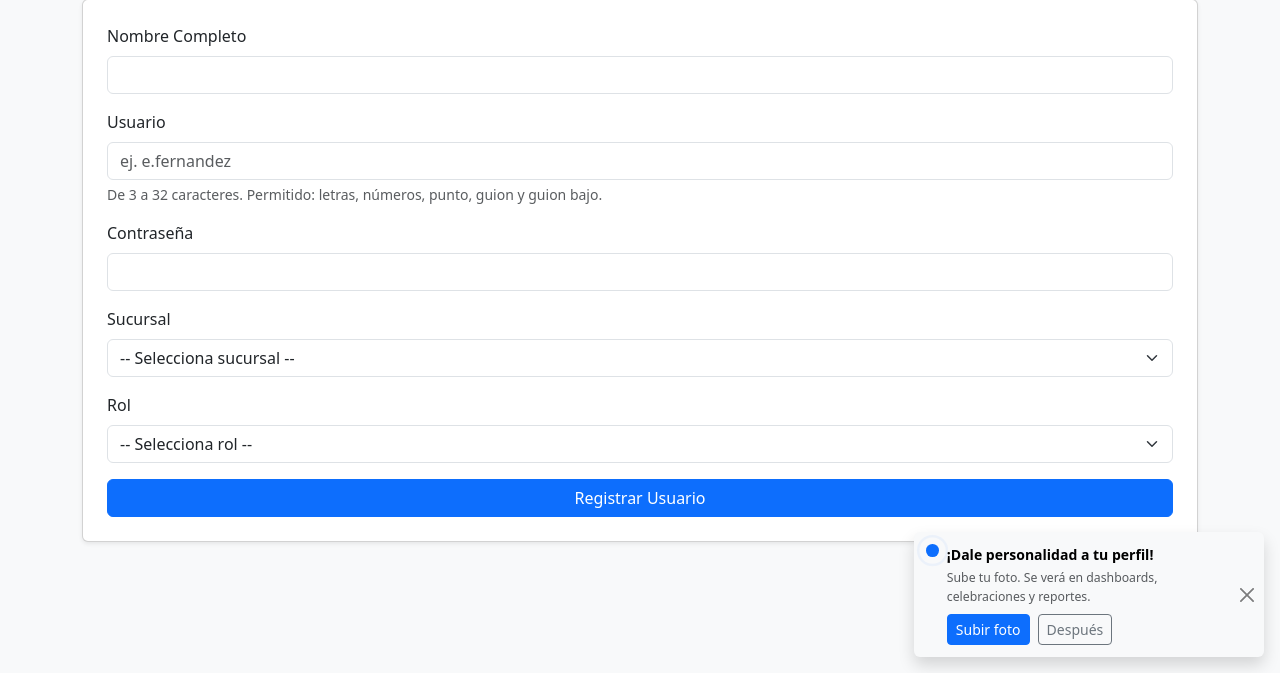
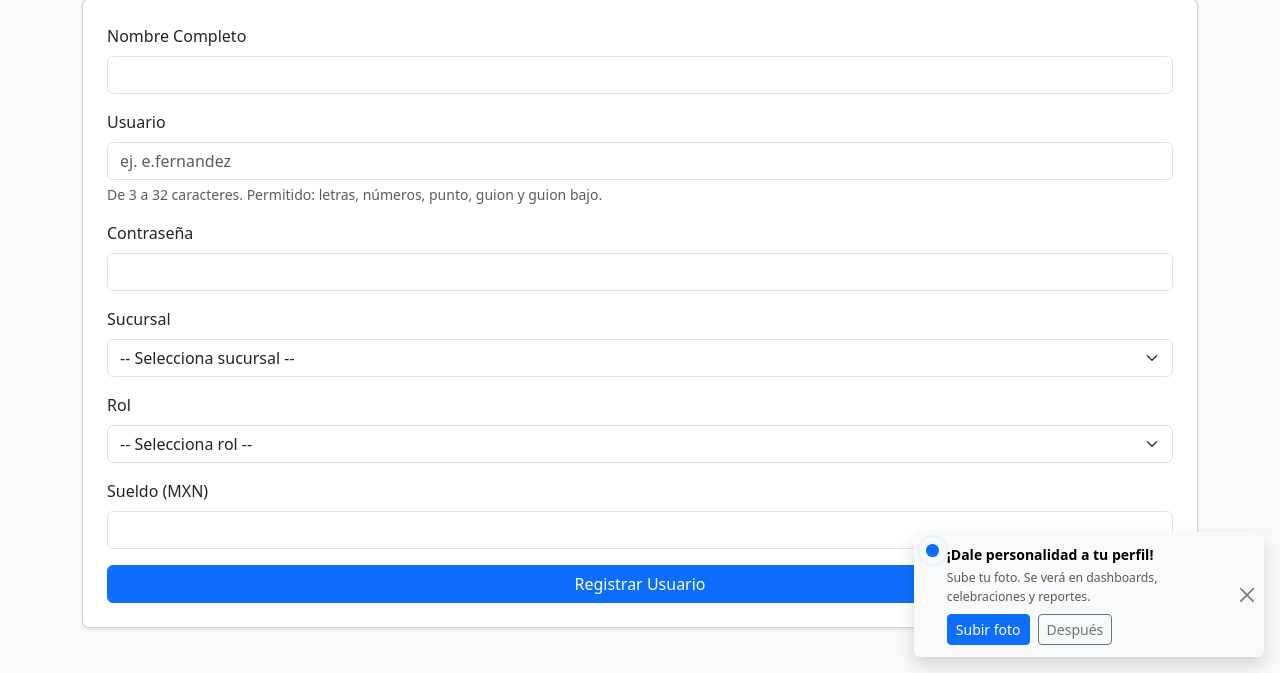
Before and after one commit to steevenU1/central_luga, a PHP site: page /alta_usuario.php in a window 1280 px wide. Shown: the part 127-800 px from the top of the page. Run offline with PHP 8.4, Linux system fonts and the light colour scheme; the visitor is signed in with stand-in values (Sample User, id 1); data that the repository does not hold is empty.

Commit message:
sueldo en alta de usuarios

```diff
--- a/alta_usuario.php
+++ b/alta_usuario.php
@@ -17,6 +17,7 @@ $nombre_post      = $_POST['nombre']      ?? '';
 $usuario_post     = $_POST['usuario']     ?? '';
 $id_sucursal_post = $_POST['id_sucursal'] ?? '';
 $rol_post         = $_POST['rol']         ?? '';
+$sueldo_post      = $_POST['sueldo']      ?? '';
 
 if ($_SERVER['REQUEST_METHOD'] === 'POST') {
     $nombre      = trim($_POST['nombre'] ?? '');
@@ -24,10 +25,11 @@ if ($_SERVER['REQUEST_METHOD'] === 'POST') {
     $password    = trim($_POST['password'] ?? '');
     $id_sucursal = (int)($_POST['id_sucursal'] ?? 0);
     $rol         = $_POST['rol'] ?? '';
+    $sueldo      = (float)($_POST['sueldo'] ?? 0);
 
     // Validaciones básicas
-    if ($nombre === '' || $usuario === '' || $password === '' || $id_sucursal <= 0 || $rol === '') {
-        $errores[] = "Todos los campos son obligatorios.";
+    if ($nombre === '' || $usuario === '' || $password === '' || $id_sucursal <= 0 || $rol === '' || $sueldo <= 0) {
+        $errores[] = "Todos los campos son obligatorios y el sueldo debe ser mayor a 0.";
     }
 
     // Reglas simples de formato de usuario (opcional)
@@ -54,18 +56,18 @@ if ($_SERVER['REQUEST_METHOD'] === 'POST') {
             // Forzar cambio de contraseña en el primer inicio de sesión
             $must_change_password = 1;
 
-            // Insert con must_change_password=1
+            // Insert con sueldo
             $stmt = $conn->prepare("
-                INSERT INTO usuarios (nombre, usuario, password, id_sucursal, rol, must_change_password)
-                VALUES (?, ?, ?, ?, ?, ?)
+                INSERT INTO usuarios (nombre, usuario, password, id_sucursal, rol, sueldo, must_change_password)
+                VALUES (?, ?, ?, ?, ?, ?, ?)
             ");
-            // tipos: nombre(s), usuario(s), password(s), id_sucursal(i), rol(s), must_change_password(i)
-            $stmt->bind_param("sssisi", $nombre, $usuario, $passwordHash, $id_sucursal, $rol, $must_change_password);
+            // tipos: sssisis → nombre(s), usuario(s), password(s), id_sucursal(i), rol(s), sueldo(d), must_change_password(i)
+            $stmt->bind_param("sssissi", $nombre, $usuario, $passwordHash, $id_sucursal, $rol, $sueldo, $must_change_password);
 
             if ($stmt->execute()) {
                 $mensaje = "<div class='alert alert-success'>✅ Usuario <b>" . htmlspecialchars($usuario) . "</b> registrado correctamente. Se le pedirá cambiar la contraseña al ingresar.</div>";
                 // Limpiar campos del form tras éxito
-                $nombre_post = $usuario_post = $id_sucursal_post = $rol_post = '';
+                $nombre_post = $usuario_post = $id_sucursal_post = $rol_post = $sueldo_post = '';
             } else {
                 $errores[] = "Error al registrar el usuario: " . htmlspecialchars($stmt->error);
             }
@@ -119,7 +121,6 @@ if ($_SERVER['REQUEST_METHOD'] === 'POST') {
             <select name="id_sucursal" class="form-select" required>
                 <option value="">-- Selecciona sucursal --</option>
                 <?php
-                // Re-consultar sucursales por si el puntero se consumió
                 $sucursales->data_seek(0);
                 while ($s = $sucursales->fetch_assoc()): ?>
                     <option value="<?= $s['id'] ?>" <?= ($id_sucursal_post == $s['id']) ? 'selected' : '' ?>>
@@ -148,6 +149,12 @@ if ($_SERVER['REQUEST_METHOD'] === 'POST') {
             </select>
         </div>
 
+        <div class="mb-3">
+            <label class="form-label">Sueldo (MXN)</label>
+            <input type="number" step="0.01" min="0" name="sueldo" class="form-control" required
+                   value="<?= htmlspecialchars($sueldo_post) ?>">
+        </div>
+
         <button type="submit" class="btn btn-primary">Registrar Usuario</button>
     </form>
 </div>
```
